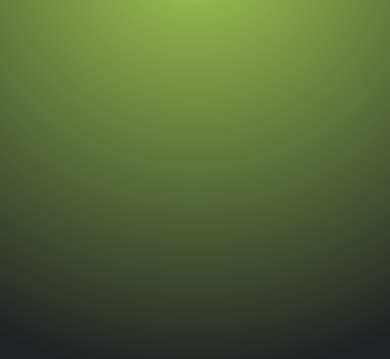
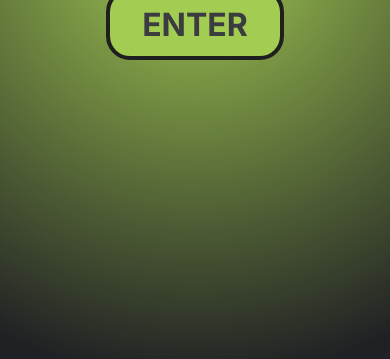
Before and after one commit to marianorluna/toc_master_app, a website built with Vite: page index.html in a window 390 px wide. Shown: the part 485-844 px from the top of the page. Built offline with nearby package versions, Linux system fonts and the light colour scheme.

Commit message:
changes_240408 start page

```diff
--- a/index.html
+++ b/index.html
@@ -362,6 +362,7 @@
   <!-- Start page -->
   <div id="start-page">
     <img id="img-start" src="./assets/company-start.svg" alt="company-logo" />
+    <button id="start-enter">ENTER</button>
   </div>
   <script type="module" src="./src/index.ts"></script>
 </body>
--- a/mediaqueries.css
+++ b/mediaqueries.css
@@ -194,6 +194,14 @@
         text-decoration:none;
         color:#d80bbc;
     }
+    #start-enter {
+        padding: 1rem .5rem;
+        margin-top: 2rem;
+        height: 1rem;
+        font-size: .8rem;
+        border-radius: 10px;
+        outline: 2px solid var(--primary-100);
+    }
 }
 
 @media screen and (min-width: 768px) and (max-width: 1023px){
@@ -201,4 +209,12 @@
         visibility: hidden;
         width: 0;
     }
+    #start-enter {
+        padding: 1.5rem 1rem;
+        margin-top: 5rem;
+        height: 2rem;
+        font-size: 1.5rem;
+        border-radius: 15px;
+        outline: 3px solid var(--primary-100);
+    }
 }
--- a/src/index.ts
+++ b/src/index.ts
@@ -71,12 +71,13 @@ function resizeHandler() {
 // Start page
 const startPage = document.getElementById("start-page")
 const startImg = document.getElementById("img-start")
+const startEnter = document.getElementById("start-enter")
 const sidebar = document.getElementById("sidebar")
 const main = document.getElementById("content")
 const header = document.getElementById("main-header") as HTMLElement
 const dropdownMenu = document.getElementById("dropdown-menu")
-if (sidebar && main && startImg && startPage && header && dropdownMenu) {
-    startImg.addEventListener("click", () => {
+if (sidebar && main && startEnter && startPage && header && dropdownMenu) {
+    startEnter.addEventListener("click", () => {
         resizeHandler()
         dropdownMenu.style.display = "flex"
         if(window.innerWidth < 768) {
--- a/style.css
+++ b/style.css
@@ -417,3 +417,26 @@ select:focus {
     height: 100%;
     border-radius: 10px;
 }
+
+/* Start Page */
+#start-enter {
+    padding: 2rem;
+    margin-top: 5rem;
+    cursor: pointer;
+    height: 3rem;
+    font-size: 2rem;
+    font-weight: 700;
+    background-color: var(--primary);
+    color: var(--background-200);
+    border-radius: 20px;
+    border: none;
+    display: flex;
+    align-items: center;
+    column-gap: 5px;
+    outline: 4px solid var(--primary-100);
+}
+
+#start-enter:hover {
+    background-color: var(--background-200);
+    color: var(--primary-400);
+}
```
